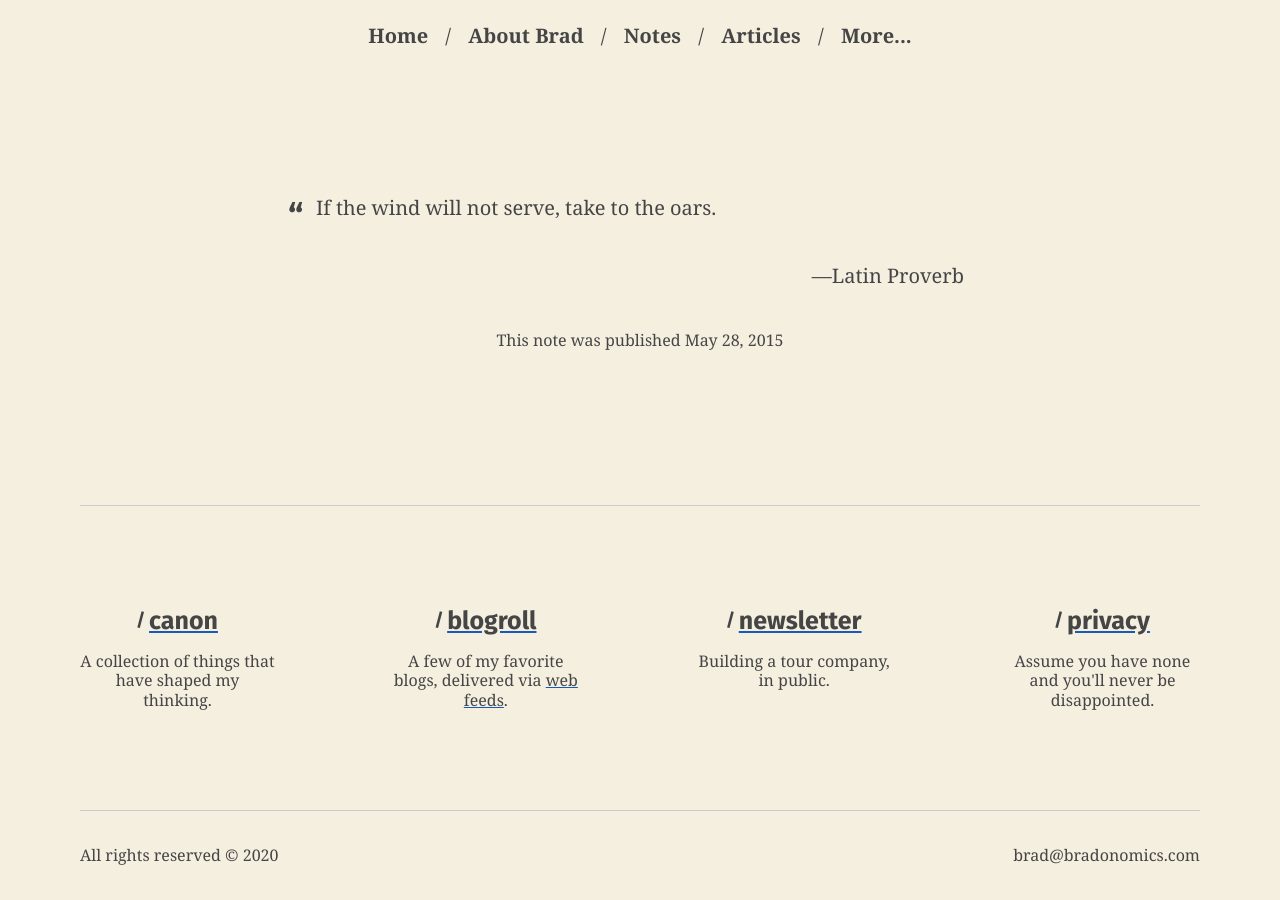
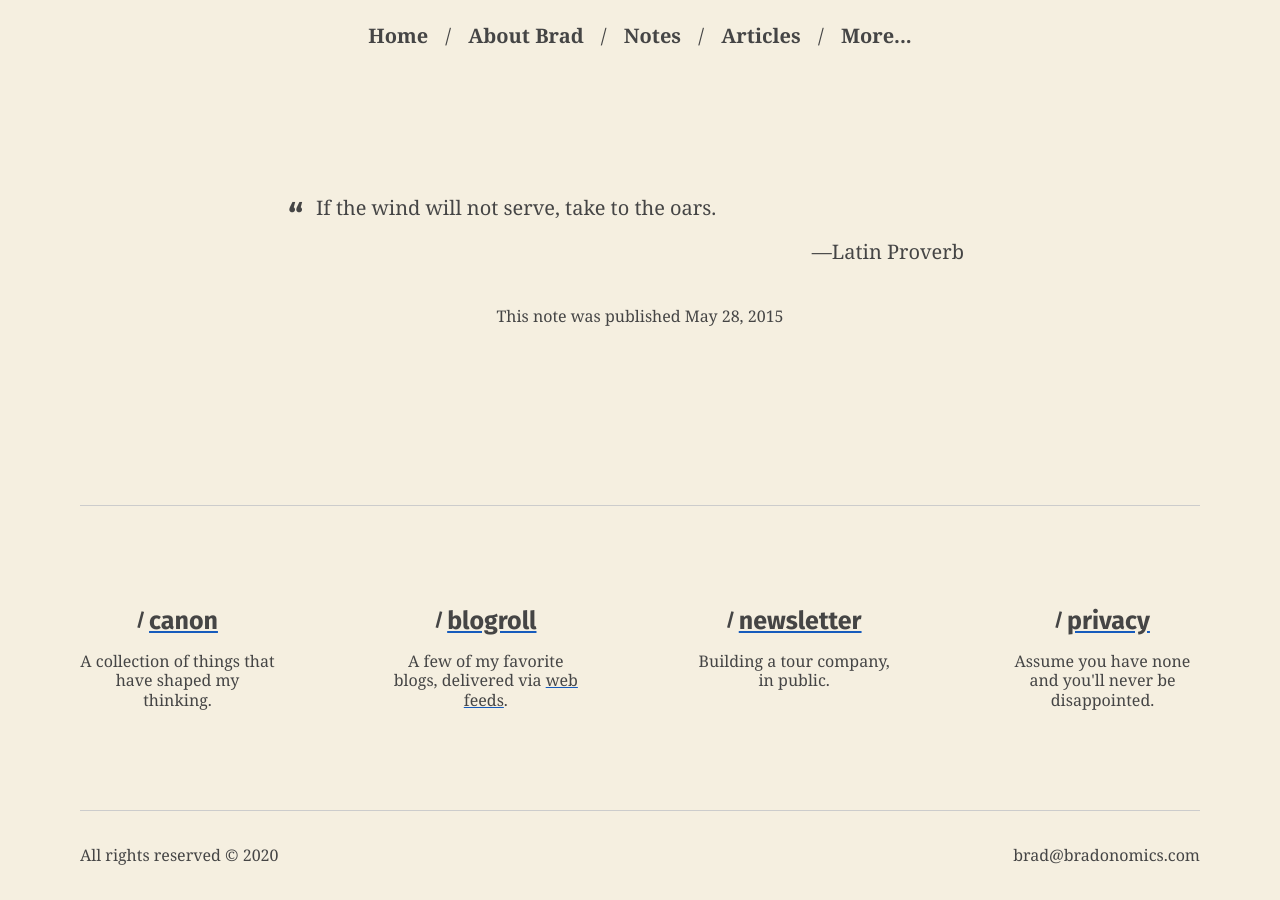
Before and after one commit to bradonomics/bradonomics.com, a Jekyll site: the page built from notes/_posts/2015-05-28-take-to-the-oars.md, in a window 1280 px wide. Built offline with Jekyll 4.4.1, drawn with Linux system fonts in a browser that asks for light colours.

Commit message:
Remove border from blockquotes

```diff
--- a/_sass/article.scss
+++ b/_sass/article.scss
@@ -17,8 +17,8 @@
 blockquote {
   position: relative;
   margin: 0 0 1.75rem;
+  // border-left: .05em solid $primary-color;
   padding: 0 2em;
-  border-left: .05em solid $primary-color;
 
   &:before {
     position: absolute;
@@ -29,9 +29,14 @@
     content: '\201C';
   }
 
-  .note & {
-    border: 0;
+  .cite {
+    margin-top: -1.2rem;
   }
+
+  // .note & {
+  //   border: 0;
+  // }
+
 }
 
 .cite {
```
